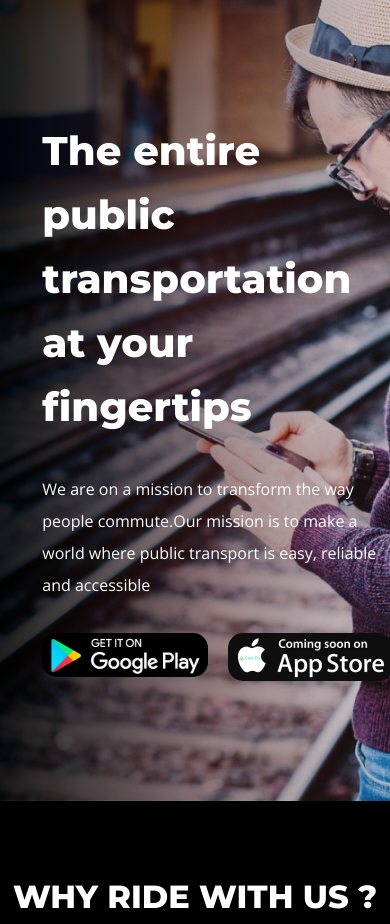
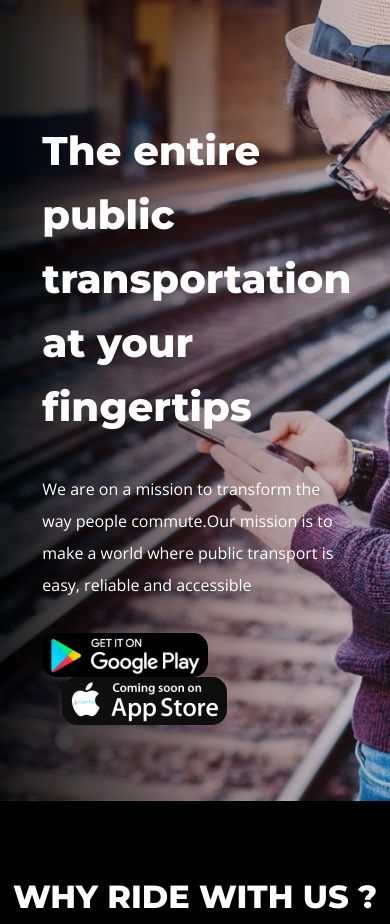
Before and after one commit to 0snowden0/project-xplor-site, a PHP site: page / in a window 390 px wide. Shown: the part 68-992 px from the top of the page. Run offline with PHP 8.4, Linux system fonts and the light colour scheme; some libraries are stand-ins or nearby versions.

Commit message:
winding up 05

```diff
--- a/product_page/styles.css
+++ b/product_page/styles.css
@@ -471,6 +471,10 @@ a{
 
 /* Media Query set 2 Start */
 @media only screen and (max-width:500px) {
+.showcase-container{
+	padding-right:4rem;
+	}
+
 .content-box{
 		text-align:center;
 		}
```
